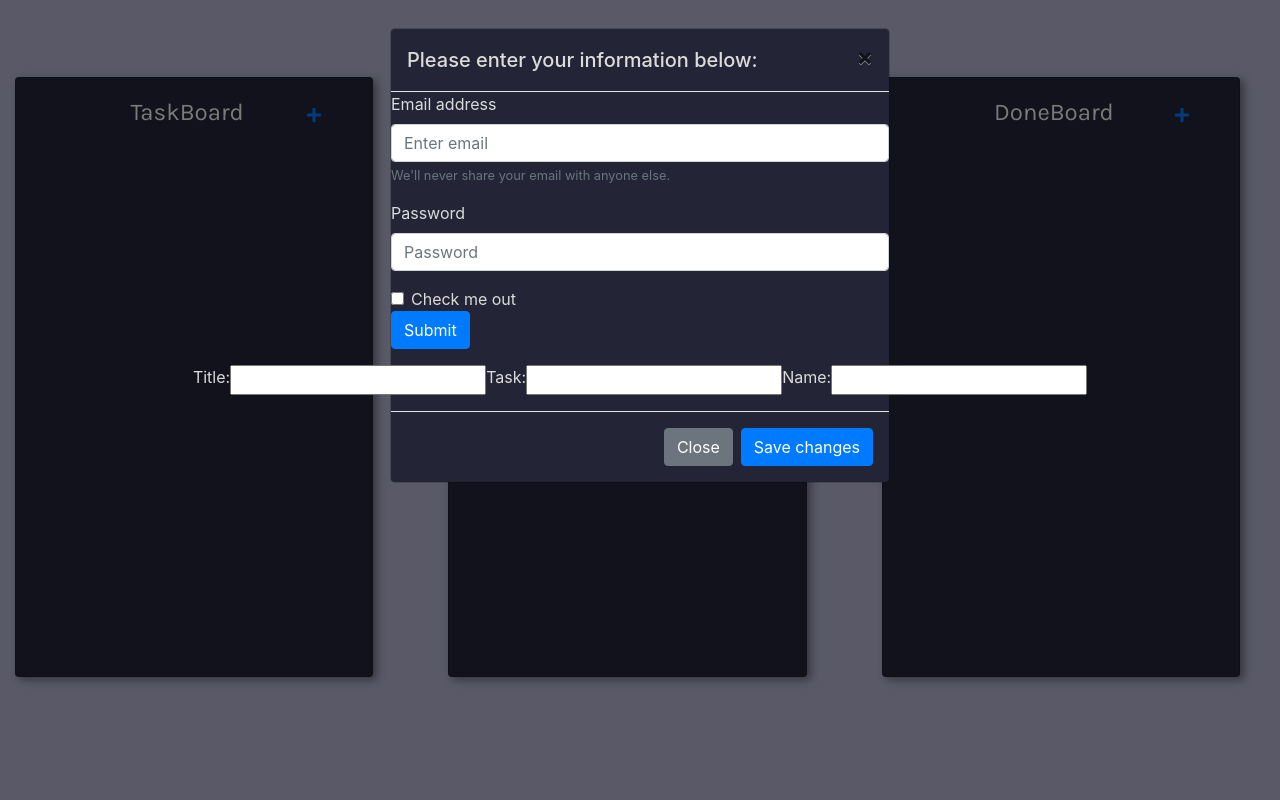
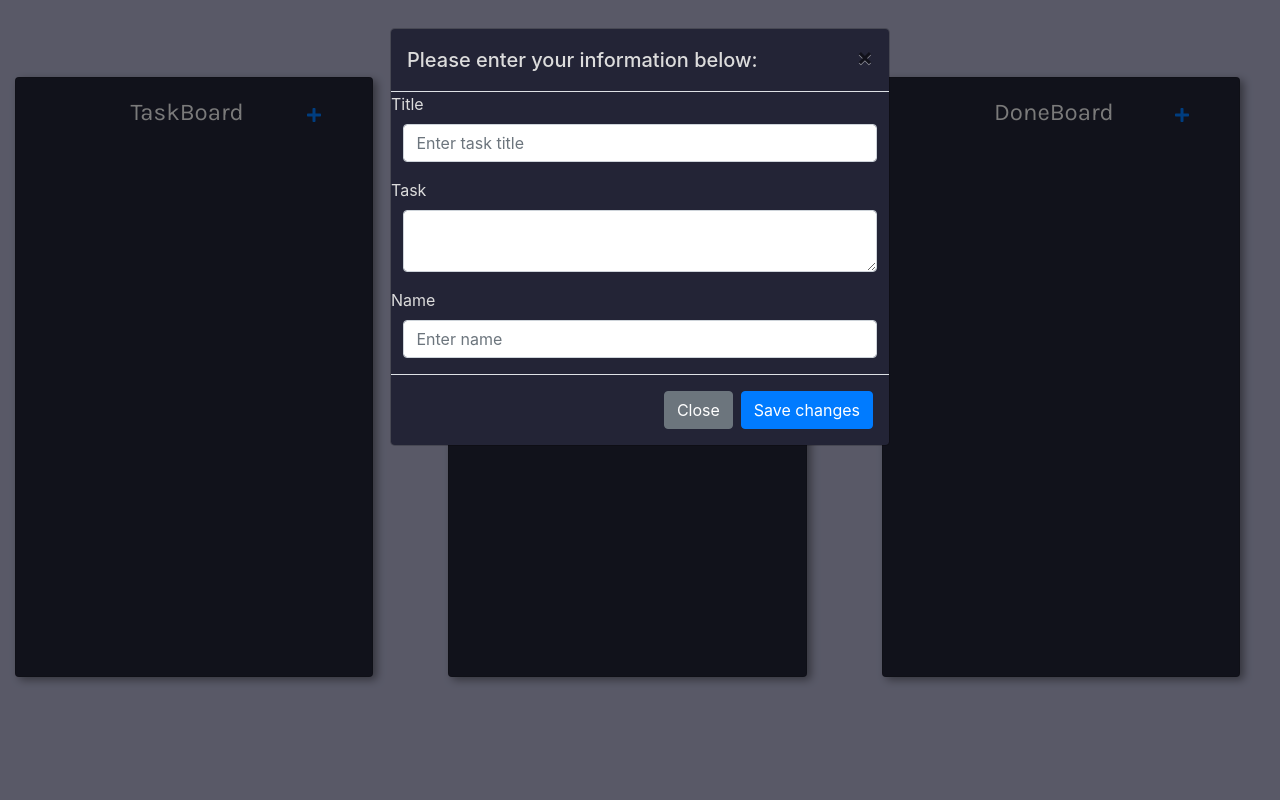
Before and after one commit to inorrmann/DoneBoard, a web app: file app/public/html/doneboard.html in a window 1280 px wide, after a click that opens the changed part. Run offline with its HTML, style and script files only (its server is not run), Linux system fonts and the light colour scheme; some libraries are stand-ins or nearby versions.

Commit message:
Modal is done on doneboard.html

```diff
--- a/app/public/css/style.css
+++ b/app/public/css/style.css
@@ -62,5 +62,19 @@ html {
 
 .to-do-modal {
   display: flex;
+}
 
+#taskTitleModal {
+  width: 95%;
+  margin: auto;
 }
+
+#taskDescriptionModal {
+  width: 95%;
+  margin: auto;
+}
+
+#taskNameModal {
+  width: 95%;
+  margin: auto;
+}
--- a/app/public/html/doneboard.html
+++ b/app/public/html/doneboard.html
@@ -126,39 +126,24 @@
               <span aria-hidden="true">&times;</span>
             </button>
           </div>
+<!-- Inside the modal form-->
           <form>
             <div class="form-group">
-              <label for="exampleInputEmail1">Email address</label>
-              <input type="email" class="form-control" id="exampleInputEmail1" aria-describedby="emailHelp" placeholder="Enter email">
-              <small id="emailHelp" class="form-text text-muted">We'll never share your email with anyone else.</small>
+              <label for="taskTitleModal">Title</label>
+              <input type="text" class="form-control" id="taskTitleModal" placeholder="Enter task title">
             </div>
+
             <div class="form-group">
-              <label for="exampleInputPassword1">Password</label>
-              <input type="password" class="form-control" id="exampleInputPassword1" placeholder="Password">
+              <label for="taskDescriptionModal">Task</label>
+              <textarea type="text" class="form-control" id="taskDescriptionModal" placeholder="Enter task">
+              </textarea>
             </div>
-            <div class="form-check">
-              <input type="checkbox" class="form-check-input" id="exampleCheck1">
-              <label class="form-check-label" for="exampleCheck1">Check me out</label>
+
+            <div class="form-group">
+              <label for="taskNameModal">Name</label>
+              <input type="text" class="form-control" id="taskNameModal" placeholder="Enter name">
             </div>
-            <button type="submit" class="btn btn-primary">Submit</button>
-          </form>
 
-
-
-
-
-
-          <div class="modal-body">
-            <div class="to-do-modal"
-              >Title: <input id="to-do-item-title" type="text"
-            /></div>
-            <div class="to-do-modal">
-              Task: <input id="to-do-item-task-description" type="text" />
-            </div>
-            <div class="to-do-modal">
-              Name: <input id="to-do-item-task-name" type="text" />
-            </div>
-          </div>
             <div class="modal-footer">
               <button
                 type="button"
@@ -170,11 +155,12 @@
               <button
                 data-dismiss="modal"
                 id="save-changes"
-              type="button"
+                type="submit"
                 class="btn btn-primary"
               >
                 Save changes
               </button>
+            </form>
           </div>
         </div>
       </div>
--- a/app/public/js/doneboard.js
+++ b/app/public/js/doneboard.js
@@ -2,7 +2,7 @@
 
 
 
-// Below is tutor's javascript/jquery code. Using this js file, which is not liked anywhere, as a backup.
+// Below is tutor's javascript/jquery code. This is not linked anywhere. This is essentially backup code and can be disregarded.
 
 
 
```
Lines whose indentation alone changed are shown as unchanged.
